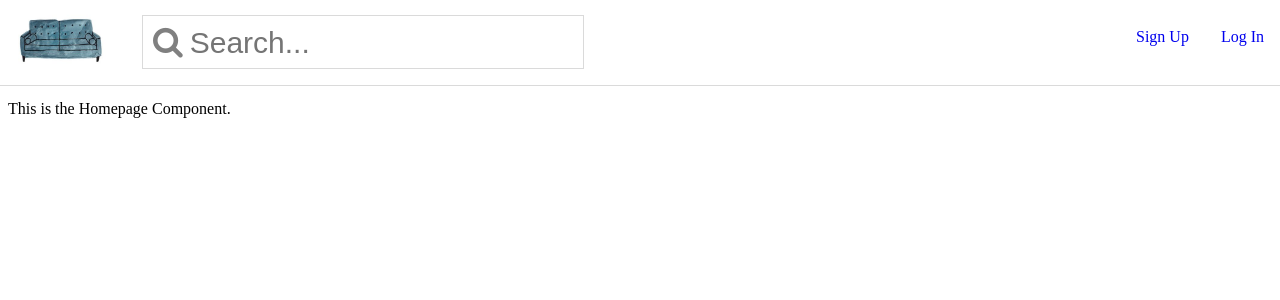
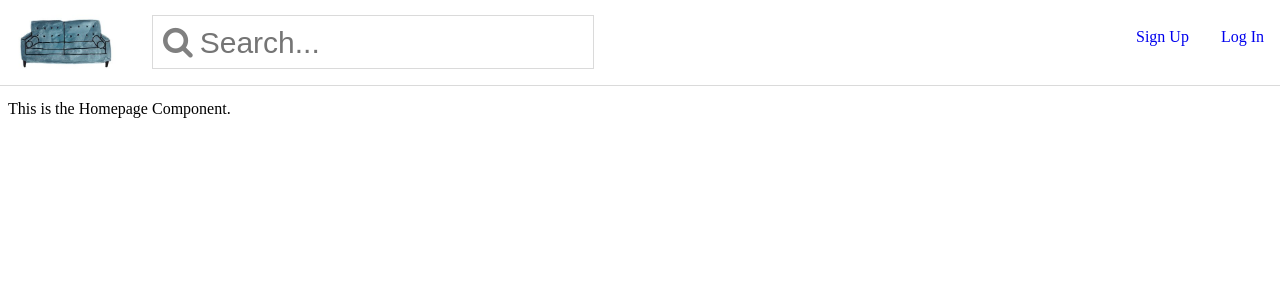
Before and after one commit to aback223/couchsurfer, a React (Create React App) app: page / in a window 1280 px wide. Shown: the top 300 px of the page. Built offline with nearby package versions, Linux system fonts and the light colour scheme.

Commit message:
change logo size to 100px

```diff
--- a/src/components/index.css
+++ b/src/components/index.css
@@ -54,7 +54,7 @@ i.fa-search {
 }
 
 .couch-logo {
-  width: 90px;
+  width: 100px;
   float: left;
   padding: 14px 16px;
 }
```
